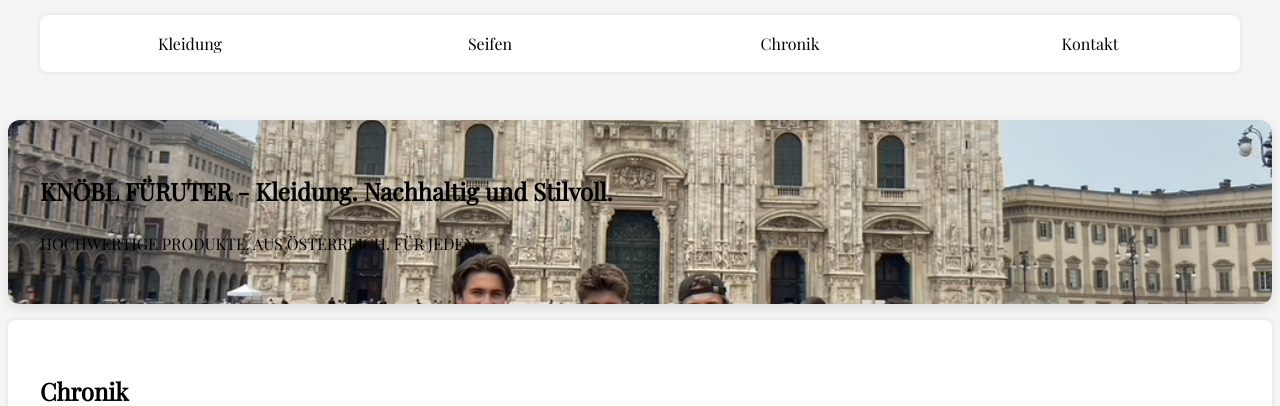
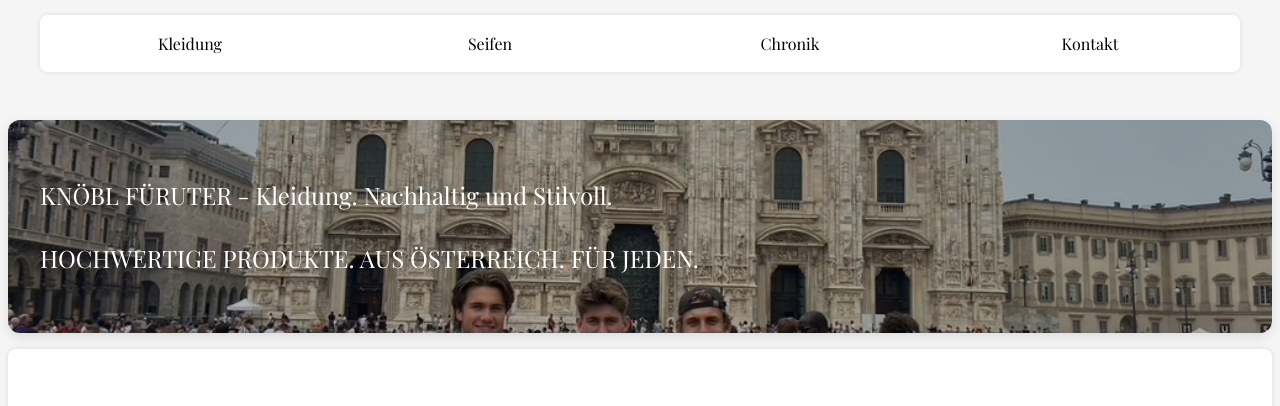
Before and after one commit to Jak12345670/meine-website, a plain HTML site: page index.html in a window 1280 px wide. Shown: the part 110-516 px from the top of the page. Drawn offline with nearby package versions, Linux system fonts and the light colour scheme.

Commit message:
Stand bevor Ben erneut schicken

```diff
--- a/index.html
+++ b/index.html
@@ -1,5 +1,6 @@
 <!DOCTYPE html>
 <html lang="de">
+
 <head>
   <meta charset="UTF-8">
   <meta name="viewport" content="width=device-width, initial-scale=1.0">
@@ -10,7 +11,6 @@
 
   <link rel="stylesheet" href="style.css">
 </head>
-
 
 <header>
   <div class="title-with-ginkgo">
@@ -46,20 +46,20 @@
 
 
   <main>
-    <section class="home">
-      <h2>KNÖBL FÜRUTER - Kleidung. Nachhaltig und Stilvoll.</h2>
-      <p>HOCHWERTIGE PRODUKTE. AUS ÖSTERREICH. FÜR JEDEN. </p>
+    <section class="home startbox">
+      <p class="big-text">KNÖBL FÜRUTER - Kleidung. Nachhaltig und Stilvoll.</p>
+      <p class="big-text">HOCHWERTIGE PRODUKTE. AUS ÖSTERREICH. FÜR JEDEN. </p>
     </section>
 
     <section id="chronik">
       <h2>Chronik</h2>
 
-      <div class="click-section">
+      <div class="click-section startbox">
       <button class="click-btn">Unsere Geschichte</button>
       <p class="click-text">Hallo wir sind Ben und Jakob.</p>
     </div>
 
-    <div class="click-section">
+    <div class="click-section startbox">
       <button class="click-btn">Nachhaltigkeit</button>
       <p class="click-text">Nachhaltigkeit ist uns wichtig.</p>
     </div>
@@ -67,7 +67,7 @@
 
     <section id="kontakt">
       <h2>Kontakt</h2>
-      <div class="contact-info">
+      <div class="contact-info startbox">
   <p>☎️ +43 677 62 68 57 27</p>
   <p>✉️ kontakt@kf.at</p>
   <p>📍 4400 Steyr</p>
--- a/style.css
+++ b/style.css
@@ -31,18 +31,26 @@ h1#mainTitle {
   margin: 0.5rem 0;
 }
 
+#mainTitle a {
+  color: inherit;         /* übernimmt die gleiche Farbe wie das H1 */
+  text-decoration: none;  /* kein Unterstrich */
+}
+
+#mainTitle a:hover {
+  color: #333; /* beim Hover etwas dunkler */
+}
+
 /* ---------------------------------------- */
 /* --- Navigation --- */
 /* ---------------------------------------- */
 nav {
   background-color: white;
   padding: 0;
-  margin: 1rem auto;              /* Abstand nach oben/unten */                   /* wie bei den Boxen */
-  max-width: 1200px;              /* gleiche Breite wie Boxen */
-  border-radius: 8px;             /* abgerundete Ecken */
-  box-shadow: 0 0 5px rgba(0,0,0,0.1); /* dezenter Schatten */
+  margin: 1rem auto;
+  max-width: 1200px;
+  border-radius: 8px;
+  box-shadow: 0 0 5px rgba(0,0,0,0.1);
 }
-
 
 nav ul {
   list-style: none;
@@ -214,6 +222,7 @@ section {
 
 /* ---------------------------------------- */
 /* --- Footer --- */
+/* ---------------------------------------- */
 footer {
   text-align: center;
   padding: 1rem;
@@ -222,6 +231,7 @@ footer {
 
 /* ---------------------------------------- */
 /* --- Kleidung-Seite --- */
+/* ---------------------------------------- */
 #kleidung h1,
 #kleidung h2 {
   color: black;
@@ -258,28 +268,62 @@ footer {
   border-radius: 6px;
   text-decoration: none;
   color: #333;
+  transition: background 0.3s ease;
 }
 
 .back-link:hover {
   background-color: #dcdcdc;
 }
 
-#mainTitle a {
-  color: inherit;         /* übernimmt die gleiche Farbe wie das H1 */
-  text-decoration: none;  /* kein Unterstrich */
+/* ---------------------------------------- */
+/* --- Hintergrundbild nur Startseite --- */
+/* ---------------------------------------- */
+.home {
+  background-color: transparent;
+  background-image: url('images/benjakob2.jpeg');
+  background-size: cover;
+  background-position: center;
+  border-radius: 12px;
+  padding: 2rem;
+  box-shadow: 0 4px 12px rgba(0,0,0,0.1);
+  margin: 1rem auto;
+  position: relative;
+  color: white;
+  overflow: hidden;
 }
 
-#mainTitle a:hover {
-  color: #333; /* beim Darüberfahren leicht dunkler, kannst du anpassen */
+/* Overlay-Effekt über Bild */
+.home::before {
+  content: "";
+  position: absolute;
+  top: 0;
+  left: 0;
+  right: 0;
+  bottom: 0;
+  background: rgba(0,0,0,0.3);
+  z-index: 1;
 }
 
+/* Inhalt sichtbar über Overlay */
+.home * {
+  position: relative;
+  z-index: 2;
+}
 
-/* Hintergrundbild nur für die Startseiten-Box */
-.home {
-  background-image: url('images/benjakob2.jpeg'); /* Pfad zum Bild anpassen */
-  background-size: cover;       /* Bild wird komplett angezeigt */
-  background-position: center;  /* Bild zentriert */
-  border-radius: 12px;          /* gleiche abgerundete Ecken wie andere Boxen */
-  padding: 2rem;                /* optional, Innenabstand */
-  box-shadow: 0 4px 12px rgba(0,0,0,0.1); /* optional, Schatten */
+/* ---------------------------------------- */
+/* --- Einheitliche Unterüberschriften --- */
+/* ---------------------------------------- */
+h2 {
+  font-family: 'Playfair Display', serif;
+  font-size: 2rem;
+  font-weight: normal;
+  color: #000;
+  margin-bottom: 1rem;
 }
+
+/* ---------------------------------------- */
+/* ---  spezielle Paragraphen --- */
+/* ---------------------------------------- */
+.big-text {
+  font-size: 1.5rem;
+}
```
Also changed, not shown: chronik.html (+31 -7 lines), honigseifen.html (+1 -1 lines), kontakt.html (+10 -8 lines), naturseifen.html (+1 -1 lines).
